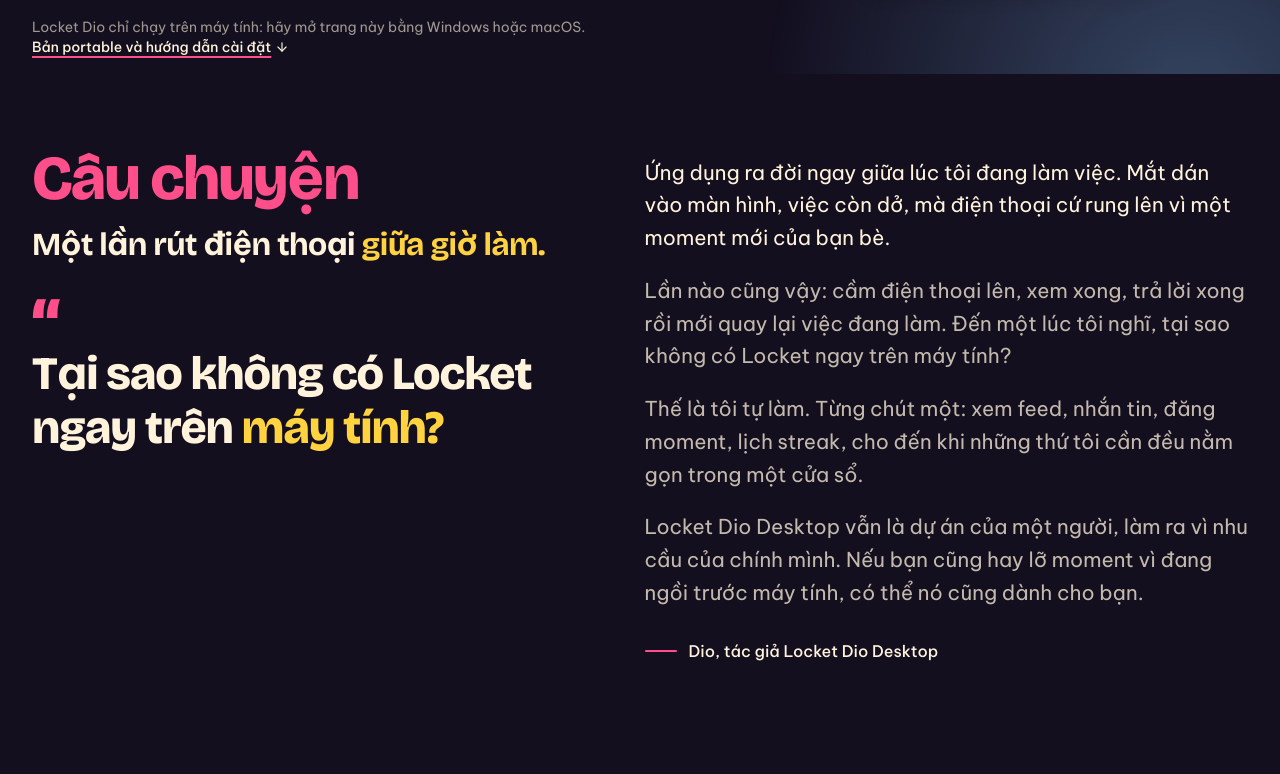
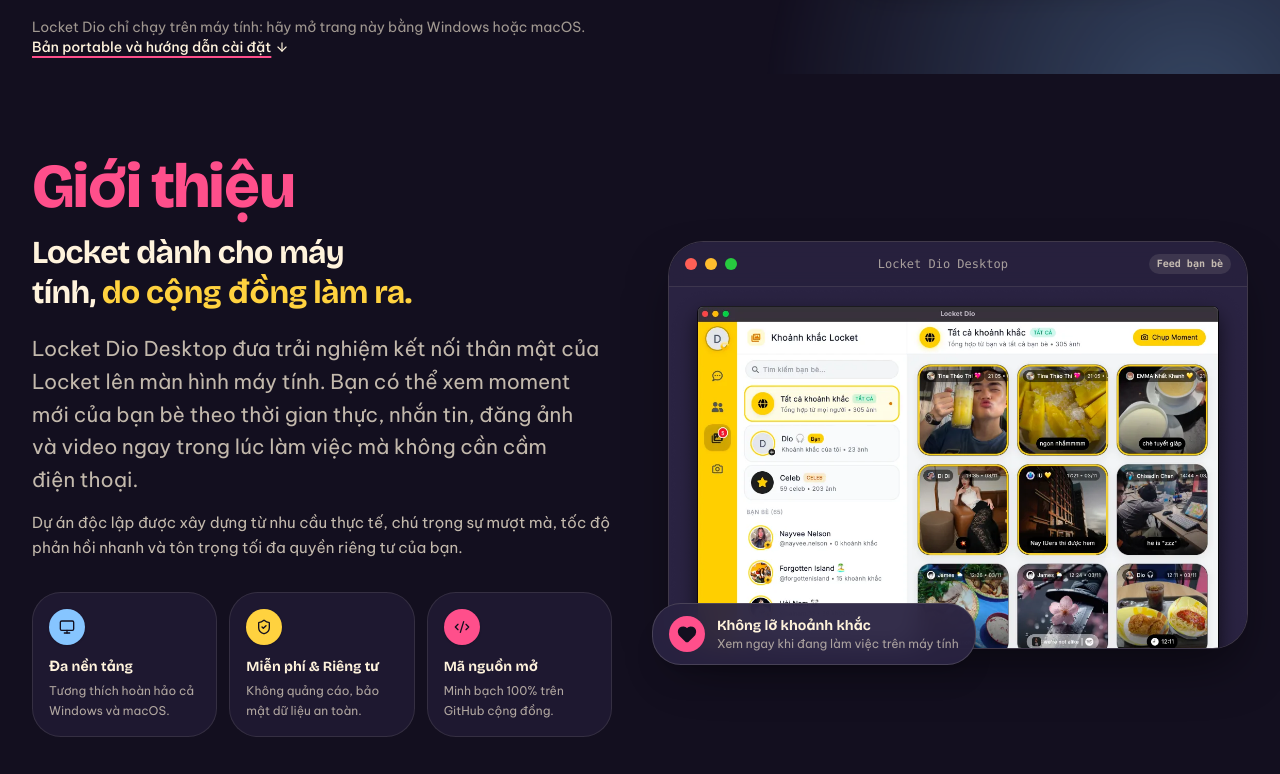
Before and after one commit to doi2523/Locket-Desktop, a React (Vite) app in the folder apps/website/: page / in a window 1280 px wide. Shown: the part 726-1500 px from the top of the page. Built offline with nearby package versions, Linux system fonts and the light colour scheme; no server answers.

Commit message:
feat: replace story section with about section and update support interaction

```diff
--- a/apps/website/src/App.tsx
+++ b/apps/website/src/App.tsx
@@ -3,7 +3,7 @@ import './App.css';
 import { Navbar } from '@/components/layout/Navbar';
 import { Footer } from '@/components/layout/Footer';
 import { HeroSection } from '@/components/sections/HeroSection';
-import { StorySection } from '@/components/sections/StorySection';
+import { AboutSection } from '@/components/sections/AboutSection';
 import { FeaturesSection } from '@/components/sections/FeaturesSection';
 import { CommunitySection } from '@/components/sections/CommunitySection';
 import { ExploreSection } from '@/components/sections/ExploreSection';
@@ -70,7 +70,7 @@ export default function App() {
           detected={detected}
           onSelectPlatform={handleSelectPlatform}
         />
-        <StorySection />
+        <AboutSection />
         <DownloadSection
           data={data}
           loading={loading}
--- a/apps/website/src/components/layout/Footer.tsx
+++ b/apps/website/src/components/layout/Footer.tsx
@@ -20,7 +20,7 @@ export const Footer: React.FC = () => (
       <nav aria-label="Trang" className="text-sm">
         <p className="eyebrow text-paper/50">Trang</p>
         <ul className="mt-4 space-y-2.5">
-          <li><a href="#story" className={link}>Câu chuyện</a></li>
+          <li><a href="#about" className={link}>Giới thiệu</a></li>
           <li><a href="#download" className={link}>Tải xuống</a></li>
           <li><a href="#support" className={link}>Ủng hộ</a></li>
           <li><a href="#features" className={link}>Tính năng</a></li>
--- a/apps/website/src/components/layout/Navbar.tsx
+++ b/apps/website/src/components/layout/Navbar.tsx
@@ -7,7 +7,7 @@ import { getStarCount } from '@/services/downloadService';
 /** Thứ tự link trùng với thứ tự các mục trên trang. */
 const LINKS: ReadonlyArray<{ href: string; label: string; heart?: boolean }> = [
   { href: '#hero', label: 'Trang chủ' },
-  { href: '#story', label: 'Câu chuyện' },
+  { href: '#about', label: 'Giới thiệu' },
   { href: '#download', label: 'Tải xuống' },
   { href: '#support', label: 'Ủng hộ', heart: true },
   { href: '#features', label: 'Tính năng' },
--- /dev/null
+++ b/apps/website/src/components/sections/AboutSection.tsx
@@ -0,0 +1,101 @@
+import * as React from 'react';
+import { Code2, Heart, Monitor, ShieldCheck } from 'lucide-react';
+
+const HIGHLIGHTS = [
+  {
+    icon: Monitor,
+    title: 'Đa nền tảng',
+    desc: 'Tương thích hoàn hảo cả Windows và macOS.',
+    chip: 'bg-sky text-ink',
+  },
+  {
+    icon: ShieldCheck,
+    title: 'Miễn phí & Riêng tư',
+    desc: 'Không quảng cáo, bảo mật dữ liệu an toàn.',
+    chip: 'bg-butter text-ink',
+  },
+  {
+    icon: Code2,
+    title: 'Mã nguồn mở',
+    desc: 'Minh bạch 100% trên GitHub cộng đồng.',
+    chip: 'bg-heart text-ink',
+  },
+] as const;
+
+export const AboutSection: React.FC = () => (
+  <section id="about" aria-labelledby="about-title" className="relative z-10 pb-14 pt-8 sm:pb-20 sm:pt-12">
+    <div className="mx-auto grid max-w-7xl items-center gap-12 px-5 sm:px-8 lg:grid-cols-2 lg:gap-14">
+      {/* Cột trái: Nội dung giới thiệu & điểm nổi bật */}
+      <div className="reveal">
+        <h2 id="about-title" className="t-h2 text-heart">
+          Giới thiệu
+        </h2>
+        <p className="t-sub mt-3 text-paper">
+          Locket dành cho máy tính, <span className="text-butter">do cộng đồng làm ra.</span>
+        </p>
+        <div className="mt-5 space-y-3.5 text-paper/75">
+          <p className="t-lead">
+            Locket Dio Desktop đưa trải nghiệm kết nối thân mật của Locket lên màn hình máy tính. Bạn có thể xem moment mới của bạn bè theo thời gian thực, nhắn tin, đăng ảnh và video ngay trong lúc làm việc mà không cần cầm điện thoại.
+          </p>
+          <p className="text-[0.95rem] leading-relaxed">
+            Dự án độc lập được xây dựng từ nhu cầu thực tế, chú trọng sự mượt mà, tốc độ phản hồi nhanh và tôn trọng tối đa quyền riêng tư của bạn.
+          </p>
+        </div>
+
+        <div className="mt-8 grid gap-3 sm:grid-cols-3">
+          {HIGHLIGHTS.map(({ icon: Icon, title, desc, chip }) => (
+            <div key={title} className="rounded-2xl border border-paper/10 bg-ink-2 p-4 transition-colors hover:border-paper/20">
+              <span className={`inline-flex size-9 items-center justify-center rounded-xl shadow-sm ${chip}`}>
+                <Icon className="size-4" aria-hidden="true" />
+              </span>
+              <p className="mt-3 font-display text-sm font-bold text-paper">{title}</p>
+              <p className="mt-1 text-xs text-paper/65 leading-relaxed">{desc}</p>
+            </div>
+          ))}
+        </div>
+      </div>
+
+      {/* Cột phải: Mockup giao diện ứng dụng desktop thực tế */}
+      <div className="reveal relative" style={{ '--d': '0.15s' } as React.CSSProperties}>
+        <div className="overflow-hidden rounded-3xl border border-paper/15 bg-ink-2 shadow-2xl shadow-black/50">
+          {/* Thanh tiêu đề cửa sổ hệ điều hành */}
+          <div className="flex items-center justify-between border-b border-paper/10 bg-ink-3/80 px-4 py-3 backdrop-blur-sm">
+            <div className="flex items-center gap-2">
+              <span className="size-3 rounded-full bg-[#ff5f56]" />
+              <span className="size-3 rounded-full bg-[#ffbd2e]" />
+              <span className="size-3 rounded-full bg-[#27c93f]" />
+            </div>
+            <span className="font-mono text-xs font-medium text-paper/60">Locket Dio Desktop</span>
+            <span className="inline-flex items-center gap-1 rounded-full bg-paper/10 px-2 py-0.5 font-mono text-[10px] font-semibold text-paper/70">
+              Feed bạn bè
+            </span>
+          </div>
+
+          {/* Ảnh chụp màn hình ứng dụng thực tế */}
+          <div className="relative aspect-[16/10] overflow-hidden bg-ink-3">
+            <img
+              src="/screenshots/03_locket_feed.webp"
+              alt="Giao diện Locket Dio Desktop với danh sách bạn bè và feed moment"
+              width={1280}
+              height={800}
+              loading="lazy"
+              decoding="async"
+              className="h-full w-full object-cover object-top transition-transform duration-500 hover:scale-[1.02]"
+            />
+          </div>
+        </div>
+
+        {/* Thẻ nổi chú thích góc dưới */}
+        <div className="absolute -bottom-4 -left-4 hidden items-center gap-3 rounded-2xl border border-paper/15 bg-ink-3/95 px-4 py-3 shadow-xl backdrop-blur-md sm:flex">
+          <span className="flex size-9 items-center justify-center rounded-xl bg-heart text-ink">
+            <Heart className="size-5 fill-current" aria-hidden="true" />
+          </span>
+          <div>
+            <p className="font-display text-sm font-bold text-paper">Không lỡ khoảnh khắc</p>
+            <p className="text-xs text-paper/60">Xem ngay khi đang làm việc trên máy tính</p>
+          </div>
+        </div>
+      </div>
+    </div>
+  </section>
+);
--- a/apps/website/src/components/sections/StorySection.tsx
+++ /dev/null
@@ -1,48 +0,0 @@
-import * as React from 'react';
-
-/**
- * Câu chuyện ra đời của ứng dụng, kể theo ngôi thứ nhất của tác giả.
- * Phần mở đầu là lời của tác giả; các đoạn sau được viết nối tiếp, cần tác giả đọc lại và chỉnh cho đúng thực tế.
- */
-const STORY: string[] = [
-  'Ứng dụng ra đời ngay giữa lúc tôi đang làm việc. Mắt dán vào màn hình, việc còn dở, mà điện thoại cứ rung lên vì một moment mới của bạn bè.',
-  'Lần nào cũng vậy: cầm điện thoại lên, xem xong, trả lời xong rồi mới quay lại việc đang làm. Đến một lúc tôi nghĩ, tại sao không có Locket ngay trên máy tính?',
-  'Thế là tôi tự làm. Từng chút một: xem feed, nhắn tin, đăng moment, lịch streak, cho đến khi những thứ tôi cần đều nằm gọn trong một cửa sổ.',
-  'Locket Dio Desktop vẫn là dự án của một người, làm ra vì nhu cầu của chính mình. Nếu bạn cũng hay lỡ moment vì đang ngồi trước máy tính, có thể nó cũng dành cho bạn.',
-];
-
-export const StorySection: React.FC = () => (
-  <section id="story" aria-labelledby="story-title" className="relative z-10 pb-14 pt-6 sm:pb-20 sm:pt-10">
-    <div className="mx-auto grid max-w-7xl gap-10 px-5 sm:px-8 lg:grid-cols-[1fr_1.1fr] lg:gap-16">
-      <div className="reveal">
-        <h2 id="story-title" className="t-h2 text-heart">
-          Câu chuyện
-        </h2>
-        <p className="t-sub mt-3 text-paper">
-          Một lần rút điện thoại <span className="text-butter">giữa giờ làm.</span>
-        </p>
-
-        <figure className="mt-8 lg:mt-10">
-          <span aria-hidden="true" className="block select-none font-display text-7xl font-extrabold leading-[0.6] text-heart">
-            “
-          </span>
-          <blockquote className="font-display text-[clamp(1.6rem,1.1rem+2.4vw,2.9rem)] font-extrabold leading-[1.15] tracking-tight text-paper">
-            Tại sao không có Locket ngay trên <span className="text-butter">máy tính?</span>
-          </blockquote>
-        </figure>
-      </div>
-
-      <div className="reveal space-y-5 lg:pt-3" style={{ '--d': '0.1s' } as React.CSSProperties}>
-        {STORY.map((p, i) => (
-          <p key={i} className={i === 0 ? 't-lead text-paper' : 't-lead text-paper/75'}>
-            {p}
-          </p>
-        ))}
-        <p className="flex items-center gap-3 pt-2 font-medium text-paper">
-          <span aria-hidden="true" className="h-0.5 w-8 rounded-full bg-heart" />
-          Dio, tác giả Locket Dio Desktop
-        </p>
-      </div>
-    </div>
-  </section>
-);
--- a/apps/website/src/components/sections/SupportSection.tsx
+++ b/apps/website/src/components/sections/SupportSection.tsx
@@ -4,7 +4,7 @@ import { GithubIcon } from '@/components/icons/GithubIcon';
 import { Button } from '@/components/ui/button';
 
 const DONATE_IMAGE_URL = '/images/donate_momo.png';
-const DEFAULT_MESSAGE = 'Ung ho locket dio';
+const DONATE_MESSAGE = 'ung ho locket dio';
 const ACCOUNT_NAME = 'ĐÀO VĂN ĐÔI';
 
 /** Chép vào clipboard, có phương án dự phòng cho trình duyệt chặn Clipboard API. */
@@ -52,8 +52,6 @@ function CopyButton({ text, label, className = '' }: { text: string; label: stri
 }
 
 export const SupportSection: React.FC = () => {
-  const [message, setMessage] = React.useState(DEFAULT_MESSAGE);
-
   return (
     <section id="support" aria-labelledby="support-title" className="relative z-10 pb-6 pt-14 sm:pb-8 sm:pt-20">
       <div className="mx-auto max-w-7xl px-5 sm:px-8">
@@ -94,20 +92,14 @@ export const SupportSection: React.FC = () => {
 
 
               <div className="space-y-1.5">
-                <label htmlFor="donate-message" className="block text-xs font-medium text-paper/70">
+                <span className="block text-xs font-medium text-paper/70">
                   Nội dung chuyển khoản (gợi ý)
-                </label>
-                <div className="relative flex items-center">
-                  <input
-                    id="donate-message"
-                    type="text"
-                    value={message}
-                    onChange={(e) => setMessage(e.target.value)}
-                    onFocus={(e) => e.target.select()}
-                    aria-describedby="donate-message-hint"
-                    className="w-full rounded-xl border border-paper/20 bg-ink-3 px-3.5 py-2.5 pr-28 font-mono text-sm text-paper outline-none transition-colors focus:border-butter focus:ring-1 focus:ring-butter"
-                  />
-                  <CopyButton text={message} label="Sao chép nội dung chuyển khoản" className="absolute right-1.5 top-1/2 -translate-y-1/2" />
+                </span>
+                <div className="flex items-center justify-between gap-3 rounded-xl border border-paper/15 bg-ink-3 px-3.5 py-2.5">
+                  <span className="select-all font-mono text-sm font-semibold text-paper">
+                    {DONATE_MESSAGE}
+                  </span>
+                  <CopyButton text={DONATE_MESSAGE} label="Sao chép nội dung chuyển khoản" />
                 </div>
                 <p id="donate-message-hint" className="text-xs text-paper/50">
                   Dán nội dung này vào ô lời nhắn khi chuyển. Mã QR không tự điền sẵn nội dung.
```
